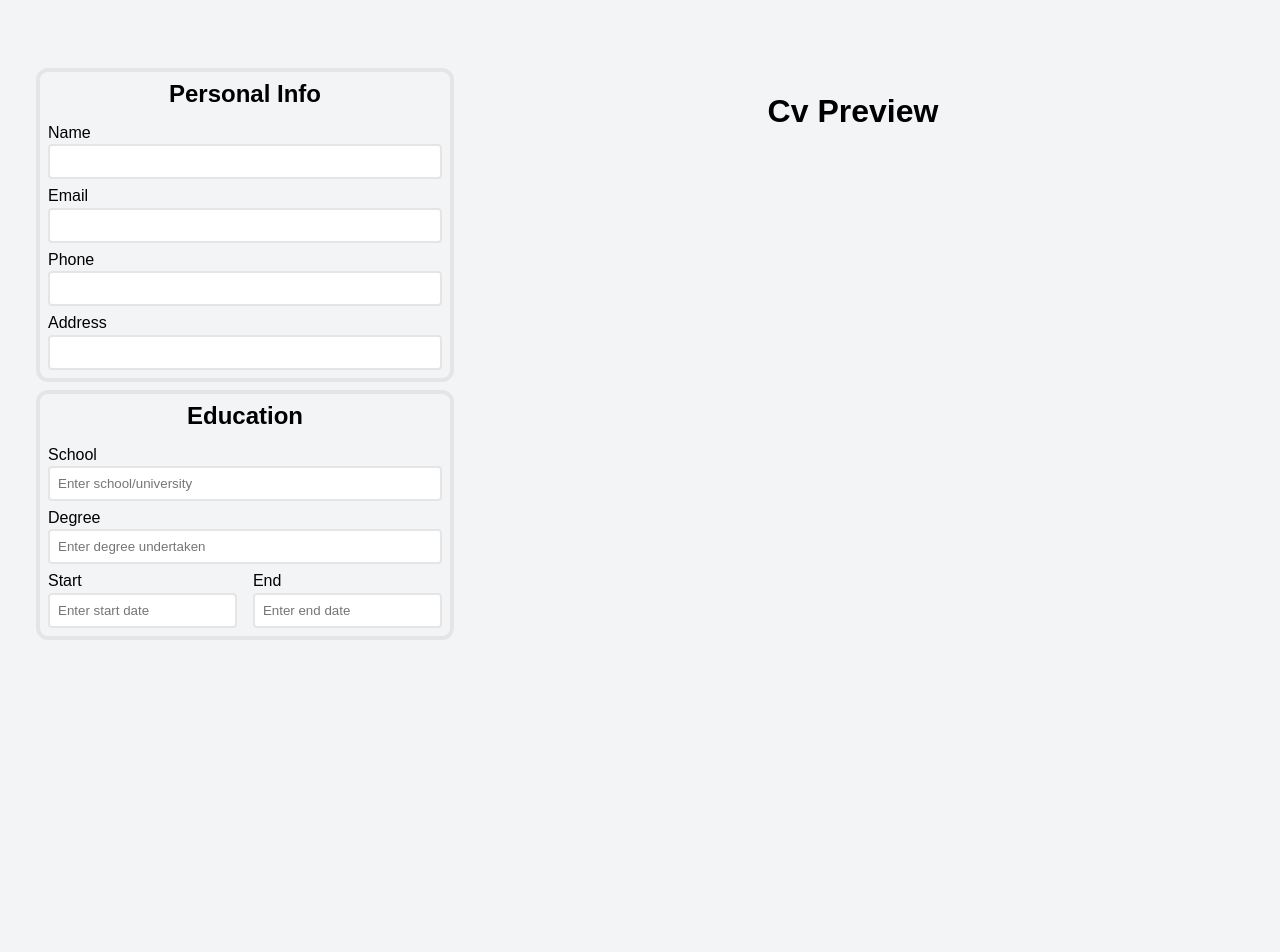
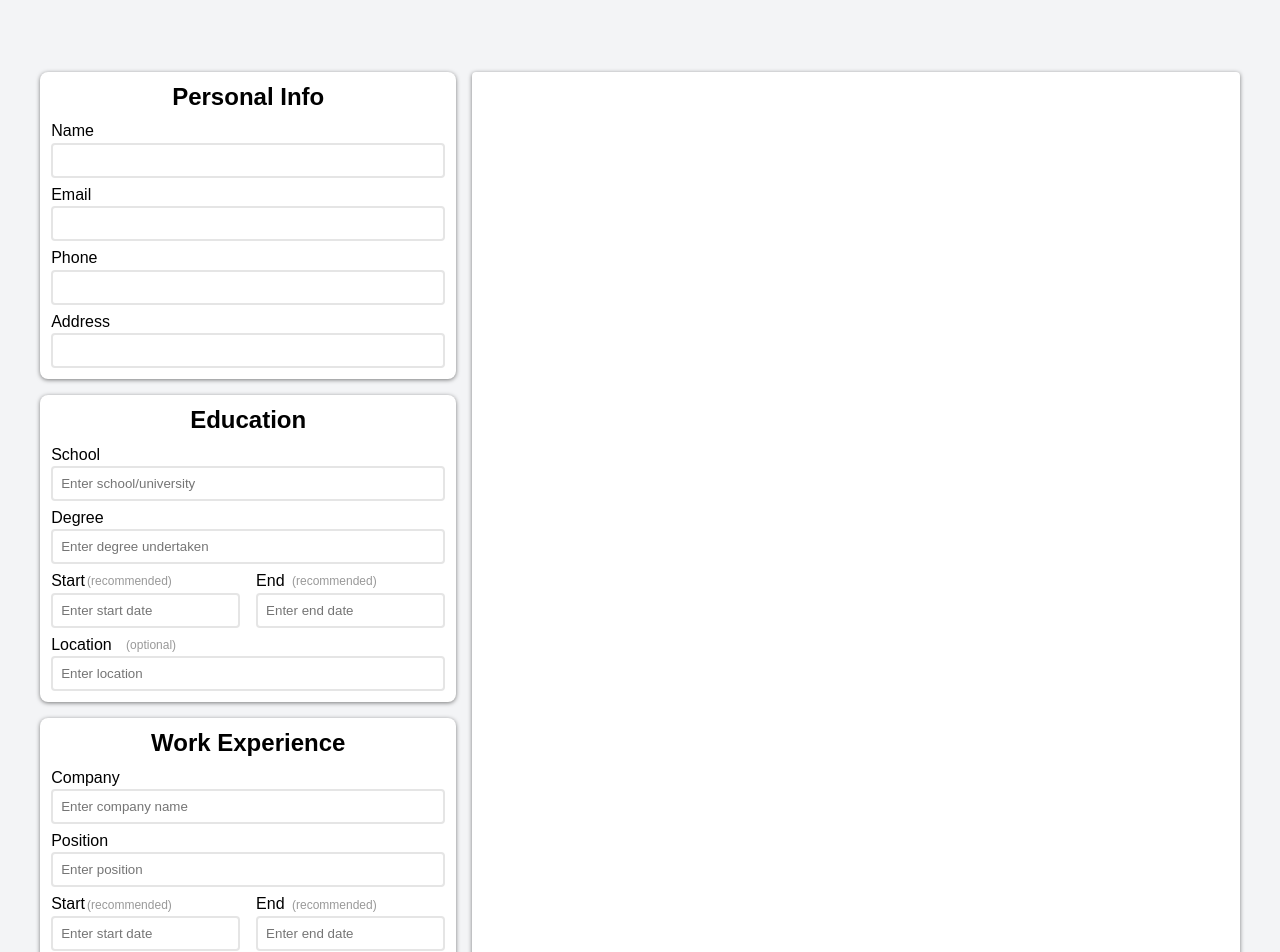
Before and after one commit to arayias/cv-maker, a React (Vite) app: page / in a window 1280 px wide. Shown: the top 952 px of the page. Before the commit the page ends 800 px from the top, so only its background shows below. Built offline with nearby package versions, Linux system fonts and the light colour scheme.

Commit message:
Added a work experience component, made the CvPreview component be a blank page for now.

```diff
--- a/src/components/CvPreview.jsx
+++ b/src/components/CvPreview.jsx
@@ -1,10 +1,8 @@
+import '../styles/preview.css';
 
 export default function CvPreview() {
   return (
-    <div className="CvPreview">
-      <h1>
-        Cv Preview
-      </h1>
+    <div className="cv-preview">
 
     </div>
   )
--- a/src/components/EditTab.jsx
+++ b/src/components/EditTab.jsx
@@ -1,6 +1,7 @@
 import { useState } from "react";
 import PersonalInfo from "./PersonalInfo";
 import Education from "./Education";
+import Work from "./Work";
 
 export default function EditTab({info , handleChangeInfo}) {
 
@@ -8,6 +9,7 @@ export default function EditTab({info , handleChangeInfo}) {
     <div className="edit-tab">
       <PersonalInfo info={info} handleChangeInfo={handleChangeInfo}/>
       <Education/>
+      <Work/>
     </div>
   )
 }
--- a/src/components/Education.jsx
+++ b/src/components/Education.jsx
@@ -1,3 +1,5 @@
+import '../styles/edit.css';
+
 export default function Education() {
   return(
     <div className="input-tab">
@@ -8,23 +10,27 @@ export default function Education() {
         <div className='input-container'>
           <label htmlFor="school">School</label>
           <input type="text" name="school" id="school" placeholder="Enter school/university"/>
+        </div>
 
-
-        </div>
         <div className="input-container">
-          <label htmlFor="school">Degree</label>
-          <input type="text" name="school" id="school" placeholder="Enter degree undertaken"/>
+          <label htmlFor="degree">Degree</label>
+          <input type="text" name="degree" id="degree" placeholder="Enter degree undertaken"/>
         </div>
 
         <div className="two-inputs">
           <div className="input-container">
-            <label htmlFor="start">Start</label>
-            <input type="text" name="start" id="start" placeholder="Enter start date"/>
+            <label className="recommended" htmlFor="start">Start</label>
+            <input type="text" name="start" id="startSchool" placeholder="Enter start date"/>
           </div>
           <div className="input-container">
-            <label htmlFor="start">End</label>
-            <input type="text" name="end" id="end" placeholder="Enter end date"/>
+            <label className="recommended" htmlFor="end">End</label>
+            <input type="text" name="end" id="endSchool" placeholder="Enter end date"/>
           </div>
+        </div>
+
+        <div className="input-container">
+          <label className="optional" htmlFor="schoolLocation">Location</label>
+          <input type="text" name="location" id="schoolLocation" placeholder="Enter location"/>
         </div>
 
       </form>
--- /dev/null
+++ b/src/components/Work.jsx
@@ -0,0 +1,40 @@
+import '../styles/edit.css';
+
+export default function Work() {
+  return(
+    <div className="input-tab">
+      <h2>
+        Work Experience
+      </h2>
+      <form>
+        <div className='input-container'>
+          <label htmlFor="company">Company</label>
+          <input type="text" name="company" id="company" placeholder="Enter company name"/>
+        </div>
+
+        <div className="input-container">
+          <label htmlFor="position">Position</label>
+          <input type="text" name="position" id="position" placeholder="Enter position"/>
+        </div>
+
+        <div className="two-inputs">
+          <div className="input-container">
+            <label className="recommended" htmlFor="startCompany">Start</label>
+            <input type="text" name="start" id="start" placeholder="Enter start date"/>
+          </div>
+          <div className="input-container">
+            <label className="recommended" htmlFor="endCompany">End</label>
+            <input type="text" name="end" id="end" placeholder="Enter end date"/>
+          </div>
+        </div>
+
+        <div className="input-container">
+          <label className="optional" htmlFor="companyLocation">Location</label>
+          <input type="text" name="location" id="companyLocation" placeholder="Enter location"/>
+        </div>
+
+      </form>
+
+    </div>
+  )
+}
--- a/src/styles/App.css
+++ b/src/styles/App.css
@@ -16,3 +16,11 @@ main {
   grid-gap: 1rem;
   margin-top: 2rem;
 }
+
+@media screen and (max-width: 400px) {
+  main {
+    grid-template-columns: 1fr;
+    place-items: center;
+    place-content: center;
+  }
+}
--- a/src/styles/edit.css
+++ b/src/styles/edit.css
@@ -3,14 +3,15 @@
   flex-direction: column;
   justify-content: left;
   align-items: left;
-  box-shadow: 0 0 0 4px #e5e5e5;
+  box-shadow: 0 1px 4px 0 rgba(0, 0, 0, 0.5);
   border-radius: 8px;
-  padding: 0.5rem;
+  padding: 0.7rem;
+  background-color: white;
 }
 
 .input-tab > h2 {
   margin: 0;
-  margin-bottom: 0.5rem;
+  margin-bottom: 0.2rem;
 }
 
 .input-tab + .input-tab {
@@ -27,6 +28,7 @@
 .input-container > label {
   text-align: left;
   margin-top: 0.5rem;
+  position: relative;
 }
 
 .input-container > input {
@@ -46,3 +48,21 @@
 .two-inputs > div {
   width: 48%;
 }
+
+.recommended::after {
+  content: " (recommended)";
+  color: #999;
+  position: absolute;
+  font-size: 0.75rem;
+  bottom: 10%;
+  left: 19%;
+}
+
+.optional::after {
+  content: " (optional)";
+  color: #999;
+  position: absolute;
+  font-size: 0.75rem;
+  bottom: 10%;
+  left: 19%;
+}
--- a/src/styles/preview.css
+++ b/src/styles/preview.css
@@ -0,0 +1,6 @@
+.cv-preview {
+  background-color: white;
+  border-radius: 4px;
+  padding: 1rem;
+  box-shadow: 0 1px 4px 0 rgba(0, 0, 0, 0.5);
+}
```
